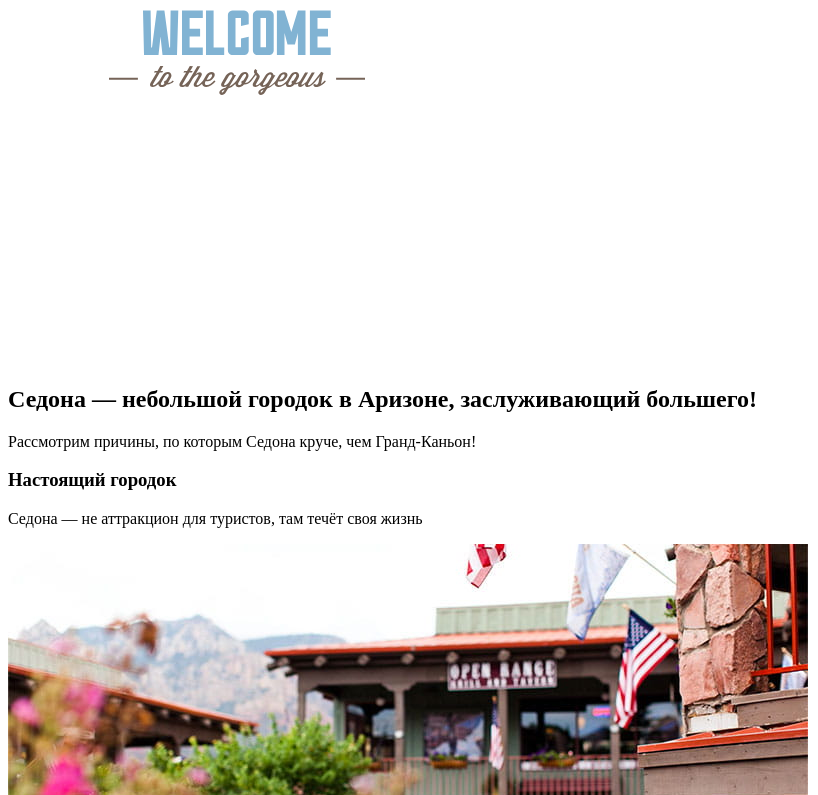
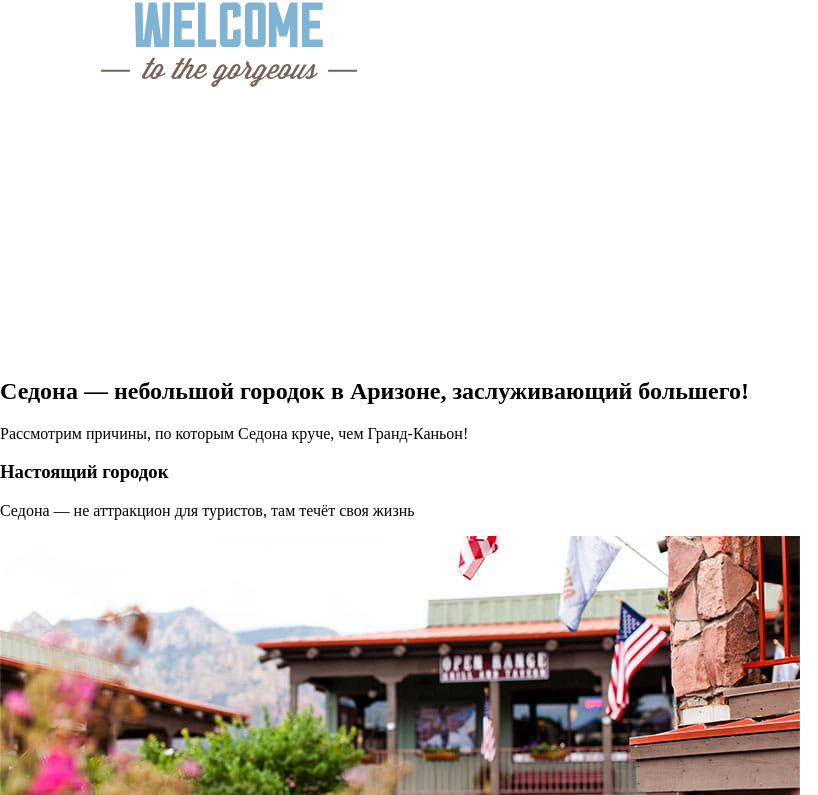
Before and after one commit to htmlacademy-htmlcss/2194201-sedona-35, a plain HTML site: page index.html in a window 1280 px wide. Shown: the part 243-1038 px from the top of the page, without its empty margins (0-818 px from the left). Drawn offline with Linux system fonts and the light colour scheme.

Commit message:
Подключает styles.css

```diff
--- a/index.html
+++ b/index.html
@@ -5,6 +5,7 @@
     <meta charset="utf-8">
     <title>Седона — небольшой городок в Аризоне с красивейшими пейзажами</title>
     <link rel="icon" type="image/png" href="images/icons/favicon.png">
+    <link rel="stylesheet" href="styles/styles.css">
   </head>
 
   <body>
--- /dev/null
+++ b/styles/styles.css
@@ -0,0 +1,8 @@
+*,
+*::before,
+*::after {
+  box-sizing: border-box;
+}
+body {
+  margin: 0;
+}
```
